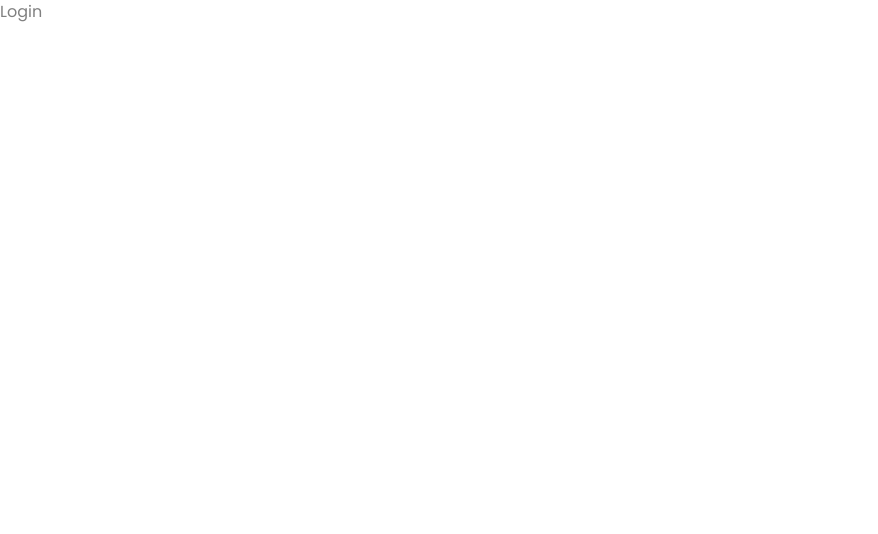
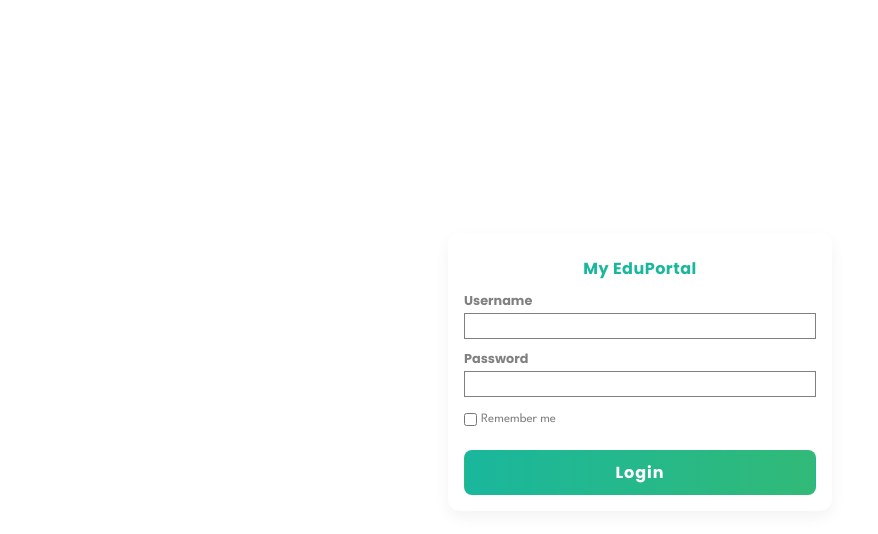
Before and after one commit to Appheart/myeduportal, a React (Vite) app: page /login in a window 1280 px wide. Shown: the top 534 px of the page, without its empty margins (0-878 px from the left). Built offline with nearby package versions, Linux system fonts and the light colour scheme.

Commit message:
Added Login page

```diff
--- a/src/pages/Login.jsx
+++ b/src/pages/Login.jsx
@@ -1,4 +1,32 @@
 const Login = () => {
-  return <div>Login</div>;
+  return (
+    <main id="LoginPage">
+      <section className="container mx-auto">
+        <div className="form-container w-full max-w-sm mx-auto">
+          <div className="form-title">
+            <div className="logo">
+              <a href="/">My EduPortal</a>
+            </div>
+          </div>
+          <form action="/">
+            <div className="input-container">
+              <label htmlFor="UserName">Username</label>
+              <input type="text" name="UserName" />
+            </div>
+            <div className="input-container">
+              <label htmlFor="password">Password</label>
+              <input type="password" name="password" />
+            </div>
+            <div className="checkbox flex gap-1">
+              <input type="checkbox" name="rememberMe" id="rememberMe" />
+              <label htmlFor="rememberMe">Remember me</label>
+            </div>
+
+            <button type="submit">Login</button>
+          </form>
+        </div>
+      </section>
+    </main>
+  );
 };
 export default Login;
--- a/src/styles/app.scss
+++ b/src/styles/app.scss
@@ -127,6 +127,14 @@ main {
   }
 }
 
+#LoginPage {
+  display: flex;
+  justify-content: center;
+  align-items: center;
+  height: 100%;
+  min-height: 100vh;
+}
+
 button {
   border-radius: 8px;
   border: 1px solid transparent;
--- /dev/null
+++ b/src/styles/components/_form-container.scss
@@ -0,0 +1,46 @@
+.form-container {
+  box-shadow: var(--shadow-1);
+  padding: 1rem;
+  border-radius: 0.75rem;
+  user-select: none;
+
+  .form-title {
+    display: flex;
+    width: 100%;
+    padding: 0.5rem;
+    align-items: center;
+    justify-content: center;
+  }
+
+  form {
+    display: flex;
+    flex-direction: column;
+    gap: 0.5rem;
+  }
+
+  .input-container {
+    display: flex;
+    flex-direction: column;
+
+    label {
+      font-size: 0.8rem;
+      font-weight: 700;
+    }
+  }
+
+  .checkbox {
+    font-size: 0.8rem;
+    font-family: var(--ff-league_spartan);
+    align-items: center;
+    line-height: 1;
+    margin-top: 0.5rem;
+  }
+
+  button {
+    background: var(--gradient);
+    color: #fff;
+    font-weight: bold;
+    letter-spacing: 1px;
+    margin-top: 1rem;
+  }
+}
--- a/src/styles/components/_header.scss
+++ b/src/styles/components/_header.scss
@@ -38,14 +38,6 @@ header {
     }
   }
 
-  .logo {
-    a {
-      font-weight: 700;
-      letter-spacing: 0.5px;
-      color: var(--kappel);
-    }
-  }
-
   .btn {
     display: flex;
     color: inherit;
--- a/src/styles/components/_index.scss
+++ b/src/styles/components/_index.scss
@@ -1,2 +1,4 @@
 @import './menu';
 @import './header';
+@import './form-container';
+@import './logo';
--- /dev/null
+++ b/src/styles/components/_logo.scss
@@ -0,0 +1,7 @@
+.logo {
+  a {
+    font-weight: 700;
+    letter-spacing: 0.5px;
+    color: var(--kappel);
+  }
+}
```
Also changed, not shown: src/pages/Dashboard.jsx (+5 -3 lines).
